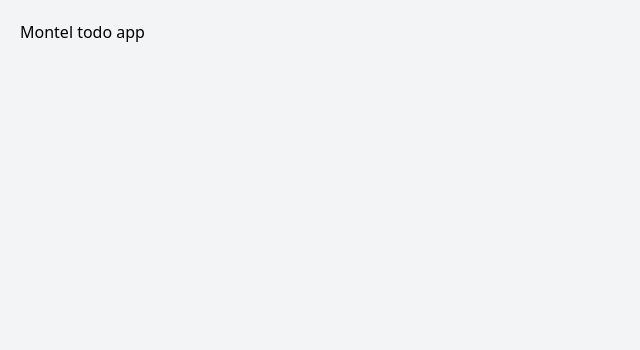
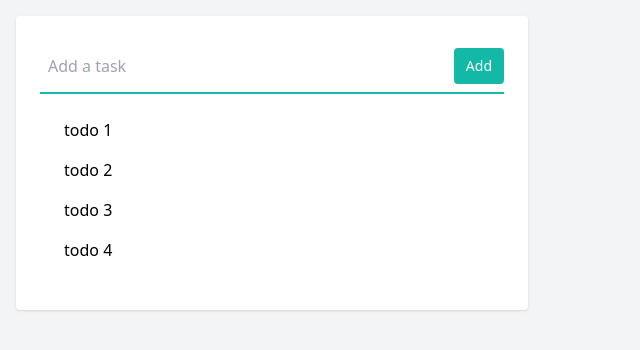
Before and after one commit to balisany/ToDoCaseTask, a React (Vite) app: page / in a window 1280 px wide. Shown: the top 350 px of the page, without its empty margins (0-640 px from the left). Built offline with nearby package versions, Linux system fonts and the light colour scheme.

Commit message:
project structure, new components, show list and create new todo

```diff
--- a/src/App.tsx
+++ b/src/App.tsx
@@ -1,7 +1,39 @@
+import { useState } from "react";
+import TodoItem from "./types";
+import ToDoMockData from "./data";
+import TodoForm from "./components/TodoForm";
+
 function App() {
+  const initialMockData = ToDoMockData;
+  const [todos, setTodos] = useState<TodoItem[]>(initialMockData);
+
+  const onSubmit = (title: string) => {
+    setTodos((currentTodos) => {
+      return [
+        ...currentTodos,
+        {
+          id: crypto.randomUUID(),
+          completed: false,
+          title: title,
+          description: "",
+        },
+      ];
+    });
+  };
+
   return (
     <div className="container">
-      <h1 className="p-1 m-4">Montel todo app</h1>
+      <div className="bg-white rounded shadow p-6 m-4 sm:w-full md:w-3/4 lg:w-3/4 lg:max-w-lg">
+        <TodoForm onSubmit={onSubmit} />
+
+        <ul className="p-4 list">
+          {todos.map((todo) => (
+            <li className="p-2 list-item" key={todo.id}>
+              {todo.title}
+            </li>
+          ))}
+        </ul>
+      </div>
     </div>
   );
 }
--- /dev/null
+++ b/src/components/TodoForm/TodoForm.tsx
@@ -0,0 +1,39 @@
+import { FormEvent, useState } from "react";
+
+type Props = {
+  onSubmit: (title: string) => void;
+};
+
+const TodoForm: React.FC<Props> = ({ onSubmit }) => {
+  const [value, setValue] = useState("");
+
+  const handleOnSubmit = (e: FormEvent) => {
+    e.preventDefault();
+    if (!value.trim()) return;
+    onSubmit(value);
+    setValue("");
+  };
+
+  return (
+    <form onSubmit={(e) => handleOnSubmit(e)}>
+      <div className="flex items-center border-b-2 border-teal-500 py-2">
+        <input
+          className="appearance-none bg-transparent border-none w-full text-gray-700 mr-3 py-1 px-2 leading-tight focus:outline-none"
+          type="text"
+          placeholder="Add a task"
+          value={value}
+          onChange={(e) => setValue(e.target.value)}
+        />
+        <button
+          className="flex-shrink-0 bg-teal-500 hover:bg-teal-700 border-teal-500 hover:border-teal-700 text-sm border-4 text-white py-1 px-2 rounded"
+          type="button"
+          onClick={(e) => handleOnSubmit(e)}
+        >
+          Add
+        </button>
+      </div>
+    </form>
+  );
+};
+
+export default TodoForm;
--- /dev/null
+++ b/src/components/TodoForm/index.tsx
@@ -0,0 +1,3 @@
+import TodoForm from "./TodoForm";
+
+export default TodoForm;
--- /dev/null
+++ b/src/data/index.ts
@@ -0,0 +1,3 @@
+import { ToDoMockData } from "./todos";
+
+export default ToDoMockData;
--- /dev/null
+++ b/src/data/todos.ts
@@ -0,0 +1,28 @@
+import { TodoItem } from "../types/todoItem";
+
+export const ToDoMockData: TodoItem[] = [
+    {
+      id: crypto.randomUUID(),
+      title: "todo 1",
+      description: "",
+      completed: false,
+    },
+    {
+      id: crypto.randomUUID(),
+      title: "todo 2",
+      description: "",
+      completed: true,
+    },
+    {
+      id: crypto.randomUUID(),
+      title: "todo 3",
+      description: "",
+      completed: true,
+    },
+    {
+      id: crypto.randomUUID(),
+      title: "todo 4",
+      description: "",
+      completed: true,
+    },
+  ];
--- /dev/null
+++ b/src/types/index.ts
@@ -0,0 +1,3 @@
+import { TodoItem } from "./todoItem";
+
+export default TodoItem;
--- /dev/null
+++ b/src/types/todoItem.ts
@@ -0,0 +1,6 @@
+export type TodoItem = {
+    id: string;
+    title: string;
+    description: string;
+    completed: boolean;
+  }
```
Also changed, not shown: tailwind.config.js (added, +10 -0 lines).
